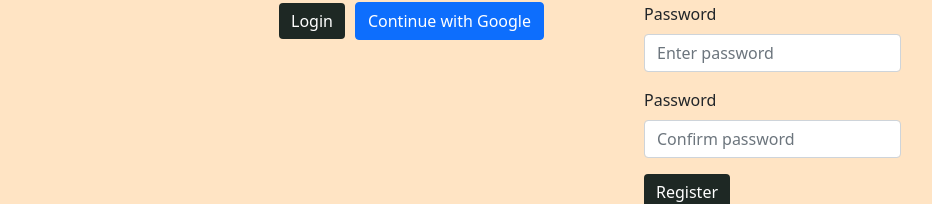
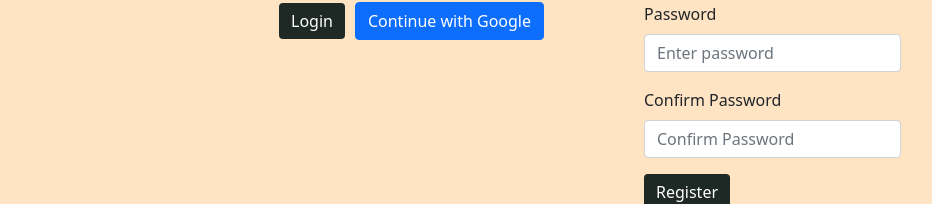
Before and after one commit to dorj222/booksuggester, a React (Create React App) app: page /login in a window 1280 px wide. Shown: the part 327-531 px from the top of the page, without its empty margins (50-982 px from the left). Built offline with nearby package versions, Linux system fonts and the light colour scheme; no server answers.

Commit message:
sign-up component is now functional

```diff
--- a/src/components/sign-up/Sign-up.jsx
+++ b/src/components/sign-up/Sign-up.jsx
@@ -22,7 +22,7 @@ class SignUp extends React.Component{
 
         event.preventDefault();
         const {displayName, email, password, confirmPassword} = this.state;
-        if(password ===! confirmPassword){
+        if(password !== confirmPassword){
             alert("Passwords don't match!");
             return;
         }
@@ -94,14 +94,14 @@ class SignUp extends React.Component{
                 </Form.Group>
 
                 <Form.Group className="mb-3" controlId="formBasicPassword">
-                    <Form.Label>Password</Form.Label>
+                    <Form.Label>Confirm Password</Form.Label>
                     <Form.Control
                              type="password"
-                             name="confirm password"
-                             placeholder="Confirm password"
+                             name="confirmPassword"
+                             placeholder="Confirm Password"
                              value={confirmPassword}
                              onChange={this.handleChange}
-                             label="password"
+                             label="Confirm Password"
                              required
                     />
                 </Form.Group>
```
Also changed, not shown: src/components/login/login.style.css (line endings or trailing spaces).
